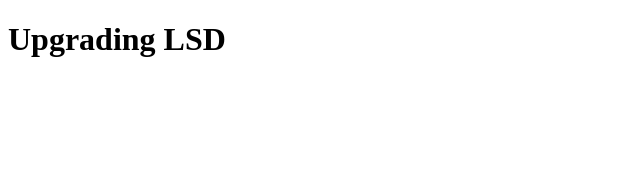
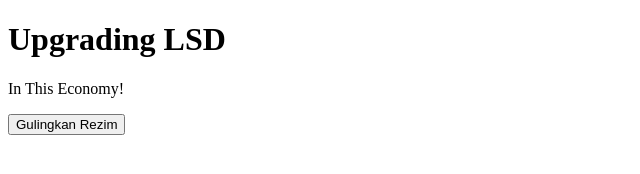
Before and after one commit to NfalArf/upgrading_1, a plain HTML site: page index.html in a window 1280 px wide. Shown: the whole page, without its empty margins (0-640 px from the left). Drawn offline with Linux system fonts and the light colour scheme.

Commit message:
peralihan

```diff
--- a/index.html
+++ b/index.html
@@ -7,5 +7,7 @@
 </head>
 <body>
     <h1>Upgrading LSD</h1>
+    <p>In This Economy!</p>
+    <button>Gulingkan Rezim</button>
 </body>
 </html>
```
